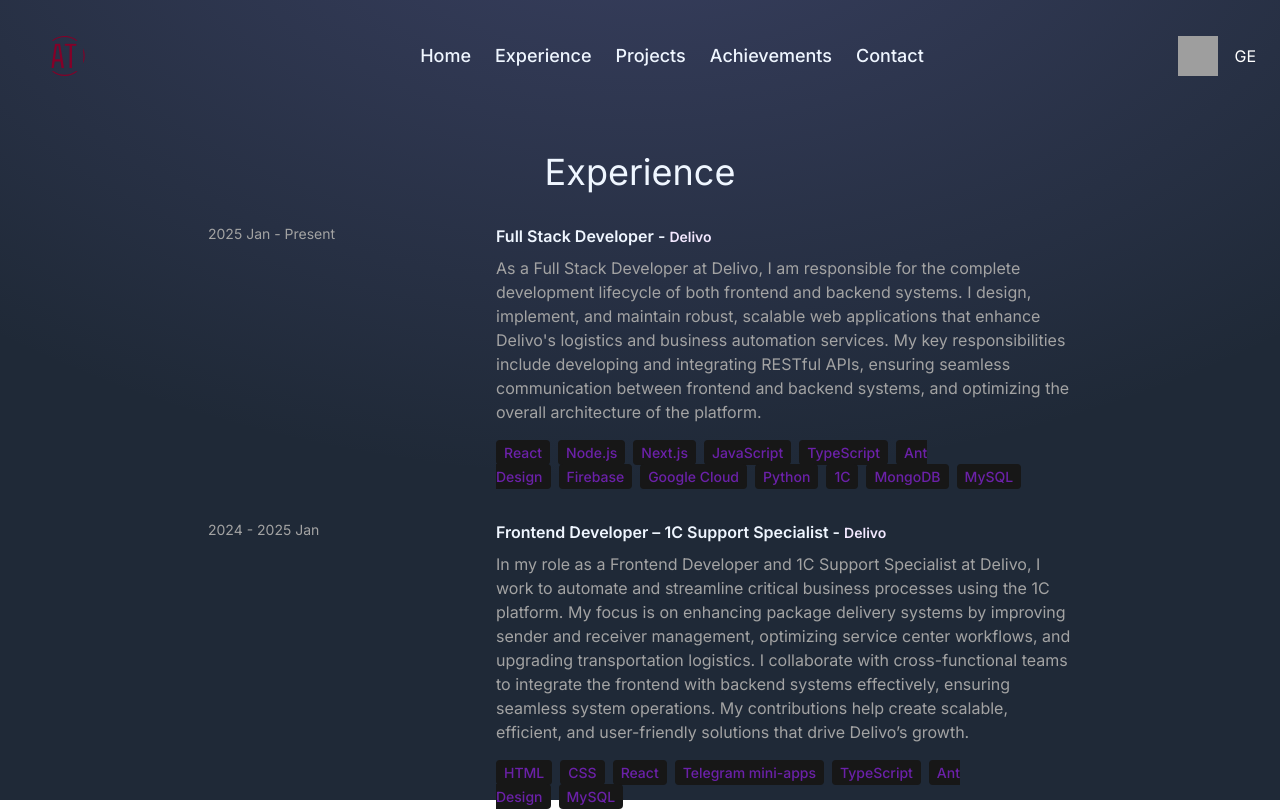
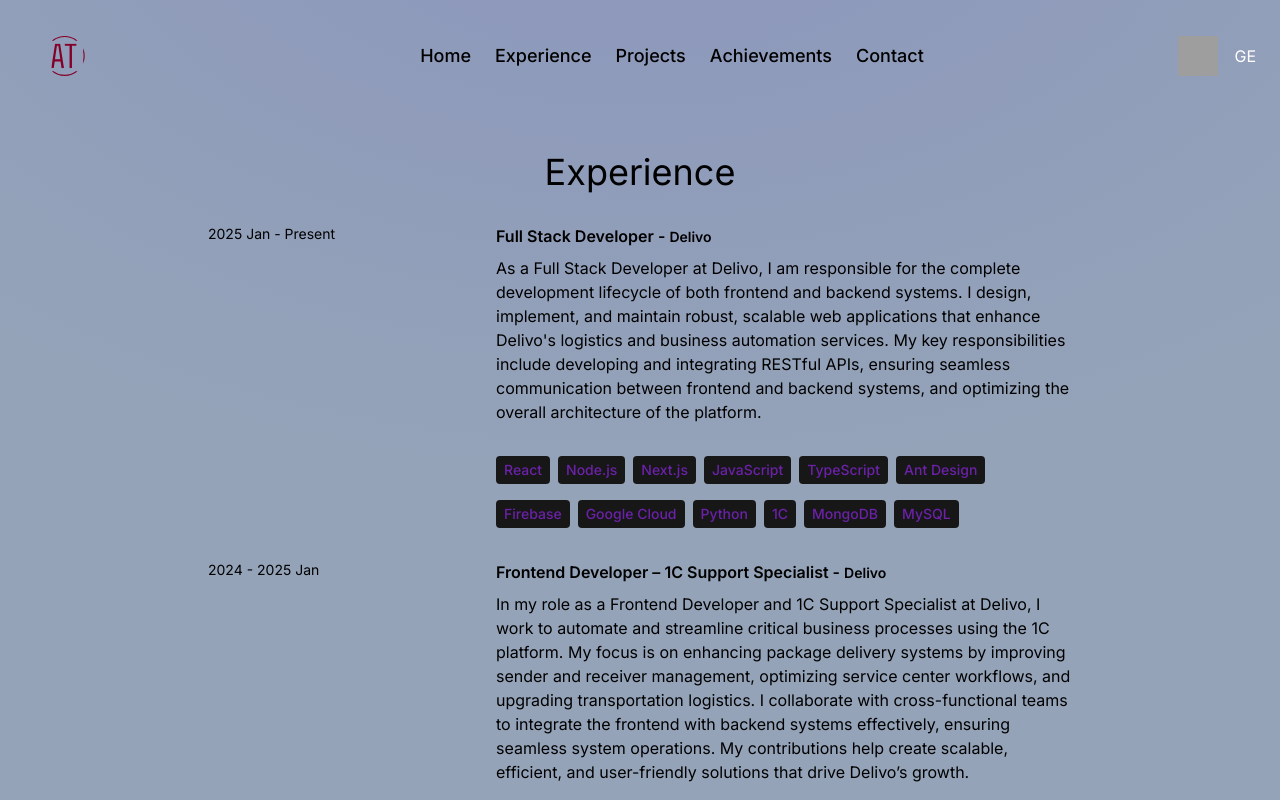
Before and after one commit to anritsetskhla10/portfolio, a React (Vite) app: page /experience in a window 1280 px wide. Shown: the top 811 px of the page. Built offline with nearby package versions, Linux system fonts and the light colour scheme; grey boxes are pictures that could not be loaded.

Commit message:
change light mode colors

```diff
--- a/src/App.jsx
+++ b/src/App.jsx
@@ -10,9 +10,9 @@
 
 function App() {
   return (
-    <div className="overflow-x-hidden dark:text-neutral-300 text-blue-50 antialiased selection:bg-cyan-300 selection:text-cyan-900">
+    <div className="overflow-x-hidden dark:text-neutral-300 text-black antialiased selection:bg-cyan-300 selection:text-cyan-900">
       <div className="fixed top-0 -z-10 h-full w-full">
-        <div className="absolute top-0 z-[-2] h-screen w-screen dark:bg-neutral-950 bg-gray-800
+        <div className="absolute top-0 z-[-2] h-screen w-screen bg-slate-400 dark:bg-gray-800
         bg-[radial-gradient(ellipse_80%_80%_at_50%_-20%,rgba(120,119,198,0.3),rgba(255,255,255,0))]
         dark:bg-[radial-gradient(ellipse_80%_80%_at_50%_-20%,rgba(11, 10, 77, 0.3),rgba(255,255,255,0))]">
         </div>
--- a/src/components/Certificate.jsx
+++ b/src/components/Certificate.jsx
@@ -4,15 +4,17 @@
 import MicAzure from '../assets/certificate/microsoft-azure.png'
 import Algouni from '../assets/certificate/certificate-algouni.jpg'
 import unilab from '../assets/certificate/unilab-certification.png'
+import { useTranslation } from 'react-i18next'
 
 function Certificate() {
+    const { t } = useTranslation()
   return (
     <div className='border-b border-neutral-400 pb-4'>
     <motion.h2
      whileInView={{opacity: 1, y:0 }}
      initial={{opacity: 0, y: -100}}
      transition={{duration: 0.5}}
-    className='my-8 text-center text-2xl md:text-4xl'>Certificate</motion.h2>
+    className='my-8 text-center text-2xl md:text-4xl'>{t('Certificate')}</motion.h2>
     <div>
         <div className='mb-8 flex  flex-wrap lg:justify-between'>
             <motion.div
--- a/src/components/Experience.jsx
+++ b/src/components/Experience.jsx
@@ -21,7 +21,7 @@
                initial={{ opacity: 0, x: -100 }}
                transition={{ duration: 1 }}
               className="w-full lg:w-1/4">
-                  <p className="mb-2 text-sm text-neutral-400">{experience.year}</p>
+                  <p className="mb-2 text-sm text:black dark:text-neutral-400">{experience.year}</p>
               </motion.div>
               <motion.div
                whileInView={{ opacity: 1, x: 0 }}
@@ -29,13 +29,19 @@
                transition={{ duration: 1 }}
               className="w-full max-w-xl lg:w-3/4">
                   <h6 className='mb-2 font-semibold'>
-                      {experience.role} - <span className='text-sm text-purple-100'>{experience.company}</span>
+                      {experience.role} - <span className='text-sm text:black dark:text-purple-100'>{experience.company}</span>
                   </h6>
-                  <p className='mb-4 text-neutral-400'>{experience.description}</p>
-                  {experience.technologies.map((tech, index) =>
-                      <span key={index} className='mr-2 mt-4 px-2 py-1 rounded
-                      bg-neutral-900 text-sm font-medium text-purple-800'>{tech}</span>
-                  )}
+                  <p className='mb-4 text-black dark:text-neutral-400'>{experience.description}</p>
+                  <div className='flex flex-wrap'>
+                    {experience.technologies.map((tech, index) => (
+                      <span
+                        key={index}
+                        className="mr-2 mt-4 px-2 py-1 rounded dark:bg-neutral-200 bg-neutral-900 text-sm font-medium text-purple-800"
+                      >
+                        {tech}
+                      </span>
+                    ))}
+                  </div>
               </motion.div>
             </div>
           )
--- a/src/components/GithubTrophies.jsx
+++ b/src/components/GithubTrophies.jsx
@@ -22,7 +22,7 @@
       <div>
         <h3 className="text-xl md:text-2xl font-medium mb-2">GitHub Streak</h3>
         <img
-          src="https://github-readme-streak-stats.herokuapp.com/?user=anritsetskhla10&"
+          src="https://github-readme-streak-stats.herokuapp.com/?user=anritsetskhla10"
           alt="GitHub Streak Stats"
           className="max-w-full h-auto mx-auto"
         />
--- a/src/components/Hero.jsx
+++ b/src/components/Hero.jsx
@@ -31,7 +31,9 @@
             </motion.h1>
 
             <motion.span
-              className="bg-gradient-to-r from-pink-300 via-slate-500 to-purple-500 bg-clip-text text-4xl text-transparent tracking-tight"
+              className="bg-gradient-to-r from-pink-900 via-slate-700 to-purple-800
+              dark:bg-gradient-to-r dark:from-pink-300 dark:via-slate-500 dark:to-purple-500
+              bg-clip-text text-4xl text-transparent tracking-tight"
               variants={container(0.5)}
               initial="hidden"
               animate="visible"
--- a/src/components/Navbar.jsx
+++ b/src/components/Navbar.jsx
@@ -55,7 +55,7 @@
       {menuOpen && (
         <div className="fixed inset-0 z-50 bg-black/50" onClick={closeMenu}>
           <div
-            className="fixed right-0 top-0 h-full w-64 bg-gray-800 p-6 shadow-lg transition-transform transform duration-300"
+            className="fixed right-0 top-0 h-full w-64 bg-slate-400 dark:bg-gray-800 p-6 shadow-lg transition-transform transform duration-300"
             onClick={(e) => e.stopPropagation()}
           >
             {/* Close Button */}
--- a/src/i18n/locales/en/translation.json
+++ b/src/i18n/locales/en/translation.json
@@ -68,6 +68,7 @@
     "button": "Send Message",
     "success": "Message sent successfully!",
     "error": "Something went wrong. Try again."
-  }
+  },
+  "Certificate":"Certificate"
 
 }
--- a/src/i18n/locales/ge/translation.json
+++ b/src/i18n/locales/ge/translation.json
@@ -60,7 +60,7 @@
     "Project not found":"პროექტი ვერ მოიძებნა",
     "Visit Project":"პროექტზე გადასვლა",
     "contactPage": {
-    "title": "დაგვიკავშირდი",
+    "title": "დამიკავშირდი",
     "subtitle": "გაინტერესებს თანამშრომლობა? შეავსე ფორმა და მალე გიპასუხებ!",
     "name": "სახელი",
     "email": "ელფოსტა",
@@ -68,7 +68,8 @@
     "button": "შეტყობინების გაგზავნა",
     "success": "შეტყობინება წარმატებით გაიგზავნა!",
     "error": "დაფიქსირდა შეცდომა. სცადე ხელახლა."
-  }
+  },
+  "Certificate":"სერთიფიკატი"
 
 
 }
```
